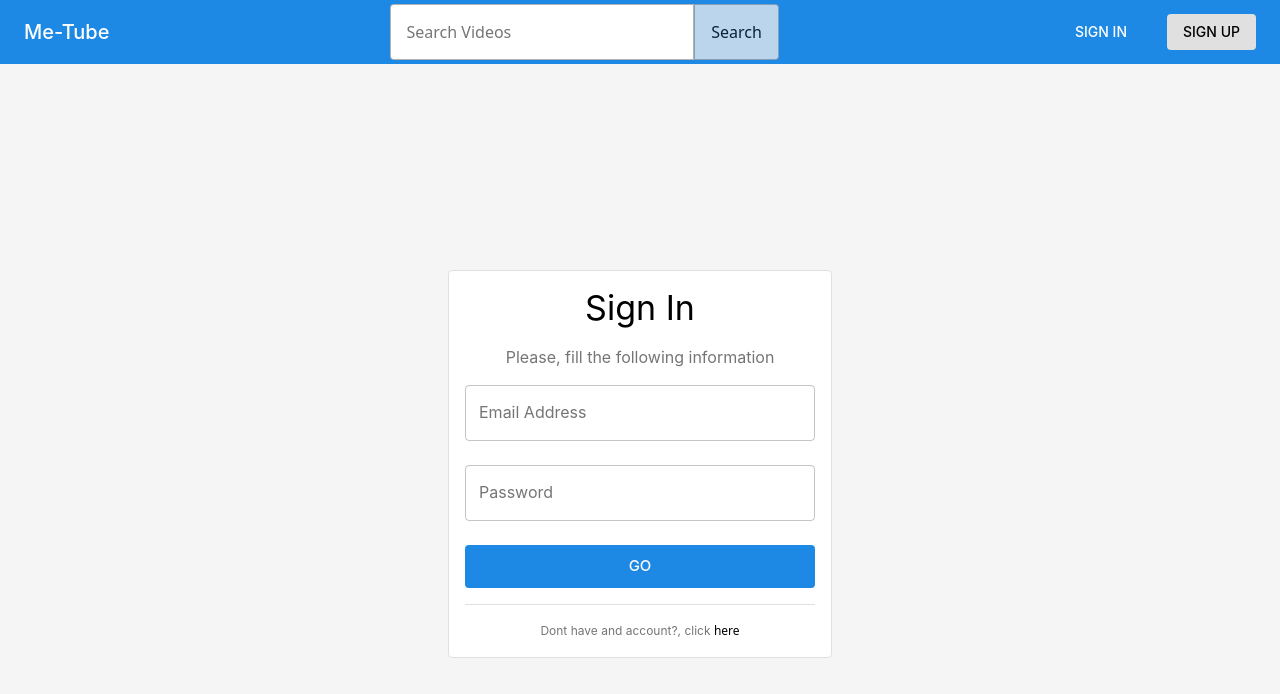
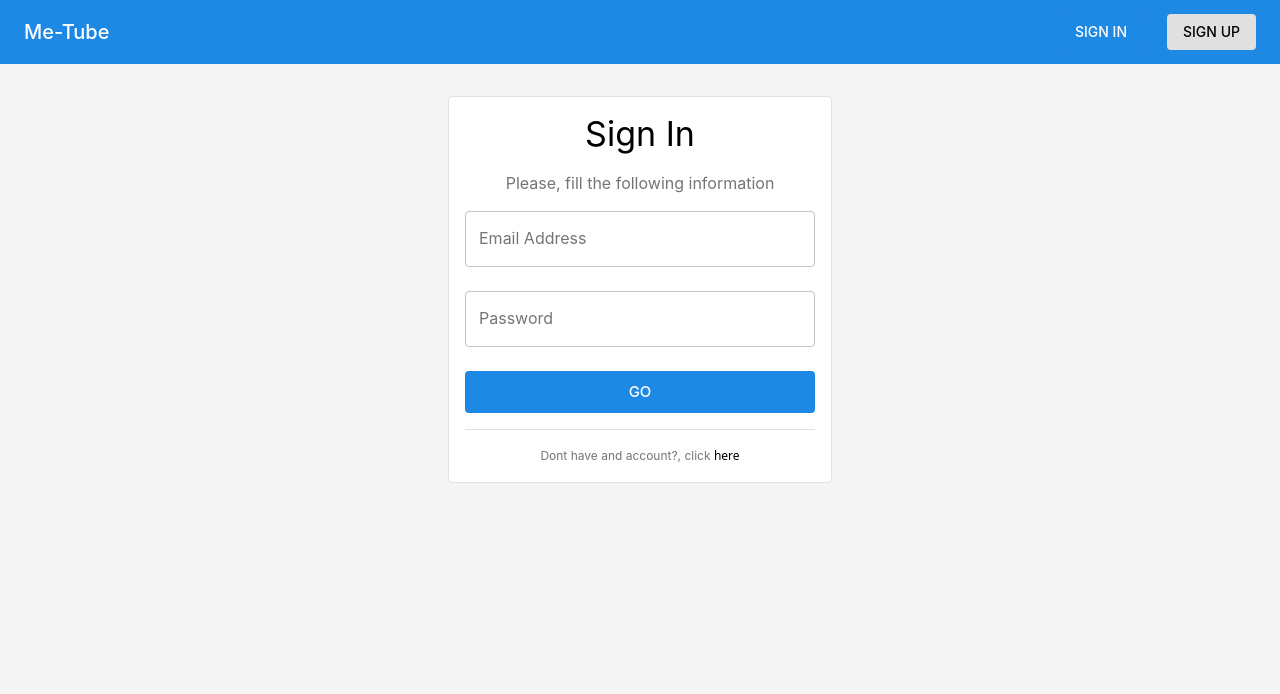
Before and after one commit to HanielHernandez/videos-app-front-end, a React (Vite) app: page /auth/signin in a window 1280 px wide. Shown: the top 694 px of the page. Built offline with nearby package versions, Linux system fonts and the light colour scheme.

Commit message:
Navbar validation added

```diff
--- a/src/components/Navbar.tsx
+++ b/src/components/Navbar.tsx
@@ -84,6 +84,8 @@ export const Navbar: FC<Props> = ({ handleDrawerToggle }) => {
 							</Typography>
 						</Link>
 					</Grid>
+
+					{user != null && (
 						<Grid item md={4} sx={{ display: { md: 'flex', xs: 'none' } }}>
 							<form onSubmit={onSearchFormSubmit} style={{ width: '100%' }}>
 								<SearchContainer>
@@ -99,6 +101,7 @@ export const Navbar: FC<Props> = ({ handleDrawerToggle }) => {
 								</SearchContainer>
 							</form>
 						</Grid>
+					)}
 
 					{user != null ? (
 						<Grid item>
--- a/src/views/auth/Index.tsx
+++ b/src/views/auth/Index.tsx
@@ -6,10 +6,10 @@ export const Auth = () => {
 	return (
 		<DefaultLayout>
 			<Grid
+				sx={{
+					pt: 4
+				}}
 				container
-				sx={{
-					height: '100%'
-				}}
 				direction="row"
 				justifyContent="center"
 				alignItems="center"
```
Lines whose indentation alone changed are shown as unchanged.
